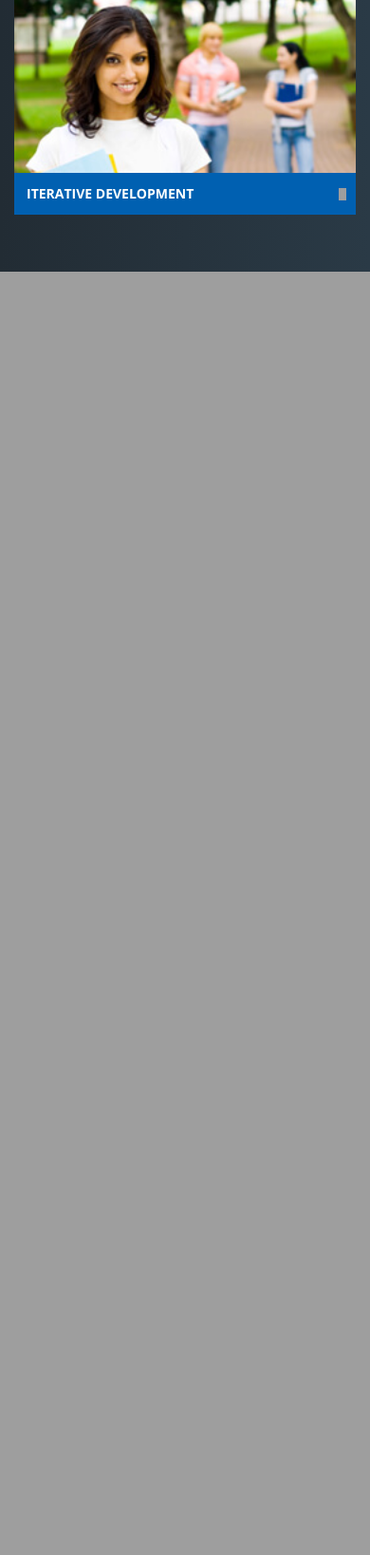
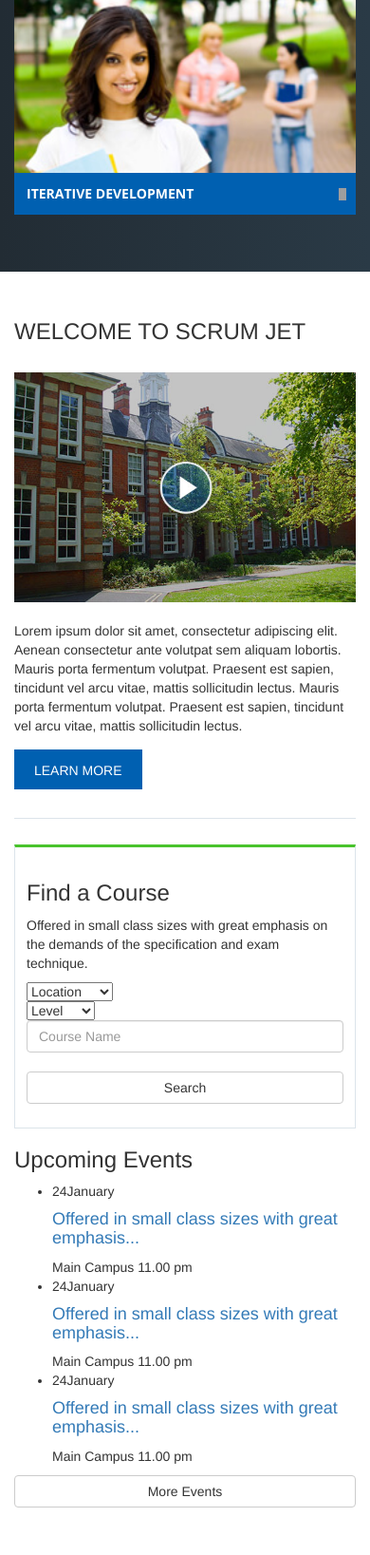
Before and after one commit to tomlinc98/Online-Training-Course-FLASK, a Flask app: page / in a window 390 px wide. Shown: the part 963-2600 px from the top of the page at 95% size. Before the commit the page ends 1249 px from the top, so only its background shows below. Run offline with Flask 3, Linux system fonts and the light colour scheme; some libraries are stand-ins or nearby versions; grey boxes are pictures that could not be loaded.

Commit message:
index page changes

```diff
--- a/app/templates/index.html
+++ b/app/templates/index.html
@@ -2,8 +2,8 @@
 
 {% block app_content %}
 
-<!--carousel-->
-<div class="banner carousel slide" id="recommended-item-carousel" data-ride="carousel">
+<!-- carousel -->
+  <div class="banner carousel slide" id="recommended-item-carousel" data-ride="carousel">
     <div class="slides carousel-inner">
       <div class="item active">
         <img src="{{url_for('static', filename='home/slider/slider_image_1.jpg')}}" alt="" />
@@ -15,7 +15,7 @@
                   <h1>Welcome To Scrum Jet</h1>
                   <p>Lorem ipsum dolor sit amet, consectetur adipiscing elit. Aenean consectetur ante volutpat sem aliquam lobortis. Mauris porta fermentum volutpat. Praesent est sapien, tincidunt vel arcu vitae, mattis sollicitudin lectus.</p>
                   <!-- insert_about_page_here -->
-                  <!--<a href="about.html">Learn More</a> -->
+                  <a href="about.html">Learn More</a>
                 </div><!--end caption_inner-->
               </div>
             </div><!--end row-->
@@ -65,7 +65,8 @@
                 <div class="caption_inner animated fadeInUp">
                   <h1>Find your dream course</h1>
                   <p>Lorem ipsum dolor sit amet, consectetur adipiscing elit. Aenean consectetur nte volutpat sem aliquam lobortis. Mauris porta fermentum volutpat. Praesent est sapien, tincidunt vel arcu vitae, mattis sollicitudin lectus.</p>
-                  <a href="course-fullwidth.html">Find Course</a>
+                  <!-- insert_courses_page_here -->
+                  <a href="courses.html">Find Course</a>
                 </div><!--end caption_inner-->
               </div>
             </div><!--end row-->
@@ -81,7 +82,7 @@
     </a>
   </div><!--end banner-->
 
-<!--about-->
+<!-- about -->
   <div class="aboutArea">
     <div class="container">
       <div class="row clearfix">
@@ -145,4 +146,110 @@
       </div><!-- container -->
   </div><!-- aboutArea -->
 
+<!-- main content -->
+  <div class="mainContent clearfix">
+
+  <!-- video container -->
+    <div class="container">
+      <div class="row clearfix">
+
+        <div class="col-sm-8 col-xs-12">
+          <div class="videoNine clearfix">
+
+            <div class="videoArea clearfix">
+              <h3>Welcome To Scrum Jet</h3>
+              <div class="row">
+                <div class="col-lg-8 col-md-7 col-xs-12 videoLeft">
+                <img src="{{url_for('static', filename='home/video/video_image.jpg')}}" data-video="https://www.youtube.com/embed/oOMcZoeEK0A?autoplay=1">
+                </div><!-- videoLeft -->
+                <div class="col-lg-4 col-md-5 col-xs-12 videoRight">
+                <p>Lorem ipsum dolor sit amet, consectetur adipiscing elit. Aenean consectetur ante volutpat sem aliquam lobortis. Mauris porta fermentum volutpat. Praesent est sapien, tincidunt vel arcu vitae, mattis sollicitudin lectus. Mauris porta fermentum volutpat. Praesent est sapien, tincidunt vel arcu vitae, mattis sollicitudin lectus.</p>
+                <a href="about.html" class="btn btn-block learnBtn">Learn More</a>
+                </div><!-- videoRight -->
+              </div><!-- row -->
+            </div><!-- videoArea -->
+          </div>
+        </div>
+      </div>
+    </div>
+
+
+  <!-- course finder form -->
+    <div class="col-sm-4 col-xs-12">
+      <div class="formArea clearfix">
+        <div class="formTitle">
+          <h3>Find a Course</h3>
+          <p>Offered in small class sizes with great emphasis on the demands of the specification and exam technique.</p>
+        </div><!-- formTitle -->
+        <form action="#" method="post">
+          <div class="selectBox clearfix">
+            <select name="guiest_id1" id="guiest_id1">
+              <option value="0">Location</option>
+              <option value="1">Location_1</option>
+              <option value="2">Location_2</option>
+              <option value="3">Location_3</option>
+            </select>
+          </div><!-- selectBox -->
+          <div class="selectBox clearfix">
+            <select name="guiest_id2" id="guiest_id2">
+              <option value="0">Level</option>
+              <option value="1">Level_1</option>
+              <option value="2">Level_2</option>
+              <option value="3">Level_3</option>
+            </select>
+          </div><!-- selectBox -->
+          <div class="form-group">
+            <input type="text" class="form-control" id="exampleInputEmail1" placeholder="Course Name">
+          </div>
+          <button type="submit" class="btn btn-default btn-block commonBtn">Search</button>
+        </form>
+      </div><!-- formArea -->
+      <div class="list_block related_post_sec">
+        <div class="upcoming_events">
+          <h3>Upcoming Events</h3>
+          <ul>
+            <li class="related_post_sec single_post">
+              <span class="date-wrapper">
+                <span class="date"><span>24</span>January</span>
+              </span>
+              <div class="rel_right">
+                <h4><a href="single-events.html">Offered in small class sizes with great emphasis...</a></h4>
+                <div class="meta">
+                  <span class="place"><i class="fa fa-map-marker"></i>Main Campus</span>
+                  <span class="event-time"><i class="fa fa-clock-o"></i>11.00 pm</span>
+                </div>
+              </div>
+            </li>
+            <li class="related_post_sec single_post">
+              <span class="date-wrapper">
+                <span class="date"><span>24</span>January</span>
+              </span>
+              <div class="rel_right">
+                <h4><a href="single-events.html">Offered in small class sizes with great emphasis...</a></h4>
+                <div class="meta">
+                  <span class="place"><i class="fa fa-map-marker"></i>Main Campus</span>
+                  <span class="event-time"><i class="fa fa-clock-o"></i>11.00 pm</span>
+                </div>
+              </div>
+            </li>
+            <li class="related_post_sec single_post">
+              <span class="date-wrapper">
+                <span class="date"><span>24</span>January</span>
+              </span>
+              <div class="rel_right">
+                <h4><a href="single-events.html">Offered in small class sizes with great emphasis...</a></h4>
+                <div class="meta">
+                  <span class="place"><i class="fa fa-map-marker"></i>Main Campus</span>
+                  <span class="event-time"><i class="fa fa-clock-o"></i>11.00 pm</span>
+                </div>
+              </div>
+            </li>
+          </ul>
+          <a href="events-3col.html" class="btn btn-default btn-block commonBtn">More Events</a>
+        </div>
+      </div><!-- end list_block -->
+    </div><!-- col-sm-4 col-xs-12 -->
+
+  </div>
+
 {% endblock %}
```
